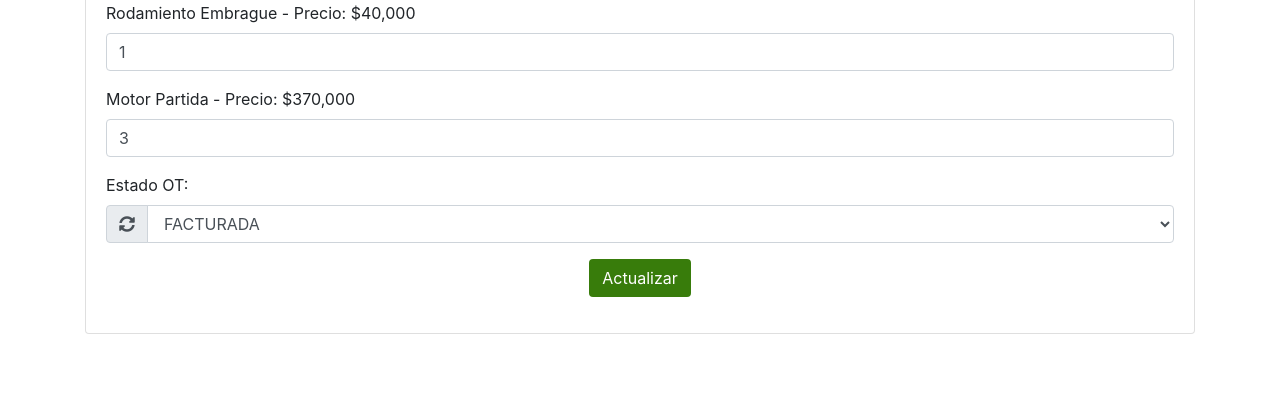
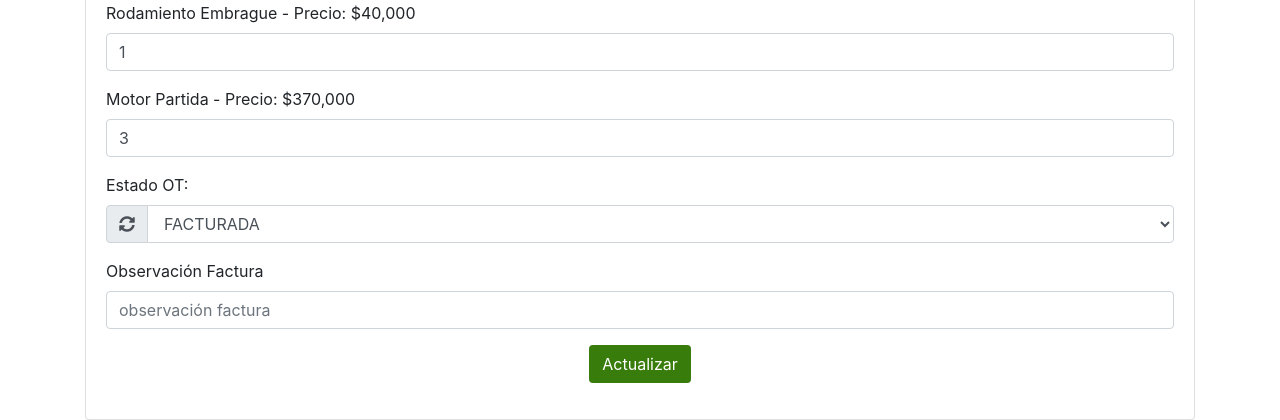
Before and after one commit to catalina2001/TICKETHUB-COLLAO-MAGGI, a Flask app: page /editar_orden/15 in a window 1280 px wide. Shown: the part 1071-1491 px from the top of the page. Before the commit the page ends 1405 px from the top, so only its background shows below. Run offline with Flask 3, Linux system fonts and the light colour scheme; data comes from the database, SQL or seed files in the repository; both versions use the stored data as it was after the commit; some libraries are stand-ins or nearby versions.

Commit message:
Subo cambios en base de datos y editar y crear ot

```diff
--- a/app.py
+++ b/app.py
@@ -41,6 +41,10 @@ def init_db():
         columns = [column[1] for column in cursor.fetchall()]
         if "repuestos" not in columns:
             cursor.execute("ALTER TABLE orders ADD COLUMN repuestos TEXT")
+
+        # Verificar si la columna obs_factura existe
+        if "obs_factura" not in columns:
+            cursor.execute("ALTER TABLE orders ADD COLUMN obs_factura TEXT")
 
         db.commit()
 
--- a/templates/crear_orden.html
+++ b/templates/crear_orden.html
@@ -138,7 +138,6 @@
                             </select>
                         </div>
                     </div>
-
                     <div class="form-group d-flex justify-content-center">
                         <button type="submit" class="btn" style="background-color: #387c0b; color: #ffffff;">Guardar</button>
                     </div>
--- a/templates/editar_orden.html
+++ b/templates/editar_orden.html
@@ -144,6 +144,10 @@
                     </select>
                 </div>
             </div>
+            <div class="form-group">
+                <label>Observación Factura</label>
+                <input type="text" name="obs_factura" class="form-control" placeholder="observación factura" value="">
+            </div>
 
             <div class="form-group d-flex justify-content-center">
                 <button type="submit" class="btn" style="background-color: #387c0b; color: #ffffff;">Actualizar</button>
```
Also changed, not shown: database.db.
